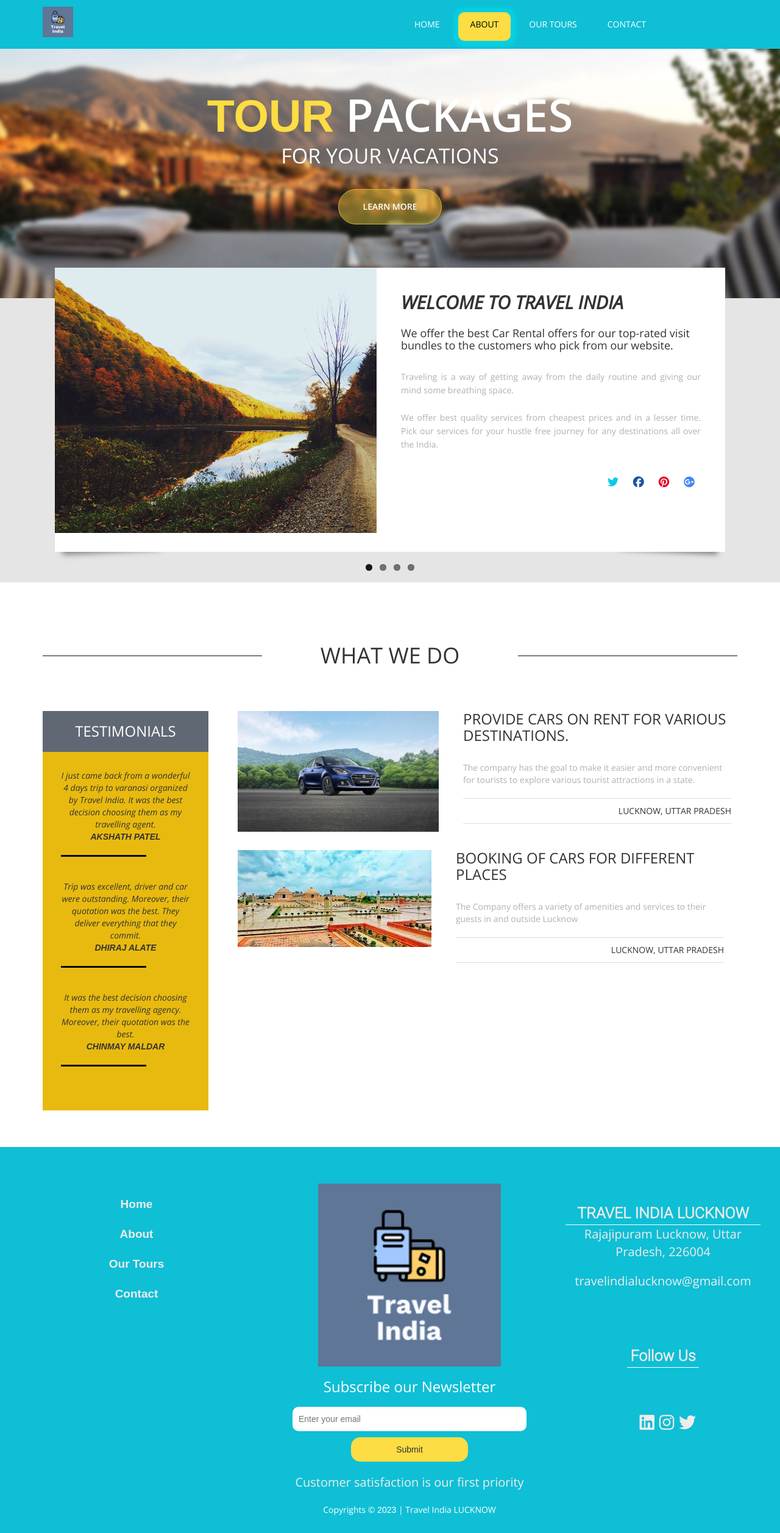
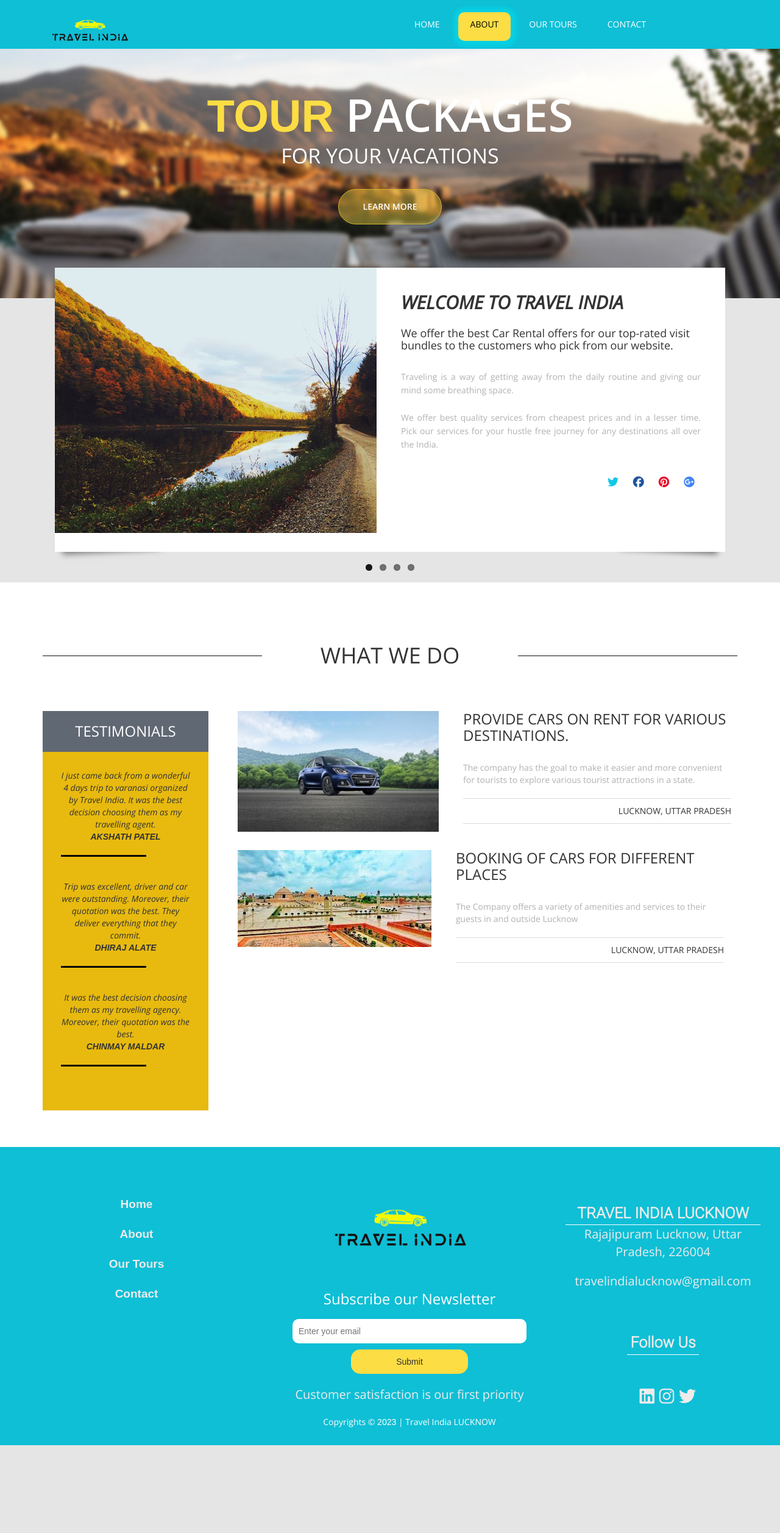
Before and after one commit to Abhishek2717/Project, a plain HTML site: page about.html in a window 1280 px wide. Shown: the top 2514 px of the page at 61% size. After the commit the page ends 2370 px from the top, so only its background shows below. Drawn offline with nearby package versions, Linux system fonts and the light colour scheme.

Commit message:
Logo Updates

```diff
--- a/about.html
+++ b/about.html
@@ -126,7 +126,7 @@
   			<div class="row">
   				<div class="col-lg-6 col-md-4 col-sm-3 tm-site-name-container">
   					<a href="index.html" class="tm-site-name">
-						<img src = "img/travel_india.png" height = "50px"id="logo" >
+						<img src = "img/log1.png" height = "90px"id="logo" >
 					</a>
   				</div>
 	  			<div class="col-lg-6 col-md-8 col-sm-9">
@@ -343,7 +343,7 @@
         </div>
     </div>
     <div class= "logo_bot">
-        <img src = "img/travel_india.png">
+        <img src = "img/log1.png">
         <h3>Subscribe our Newsletter</h3>
         <div class="newsletter">
             <input type="text"name="newsletter"value="" placeholder="Enter your email">
```
Also changed, not shown: contact.html (+3 -3 lines), index.html (+2 -2 lines), tours.html (+2 -2 lines), img/log.png (added), img/log1.png (added).
